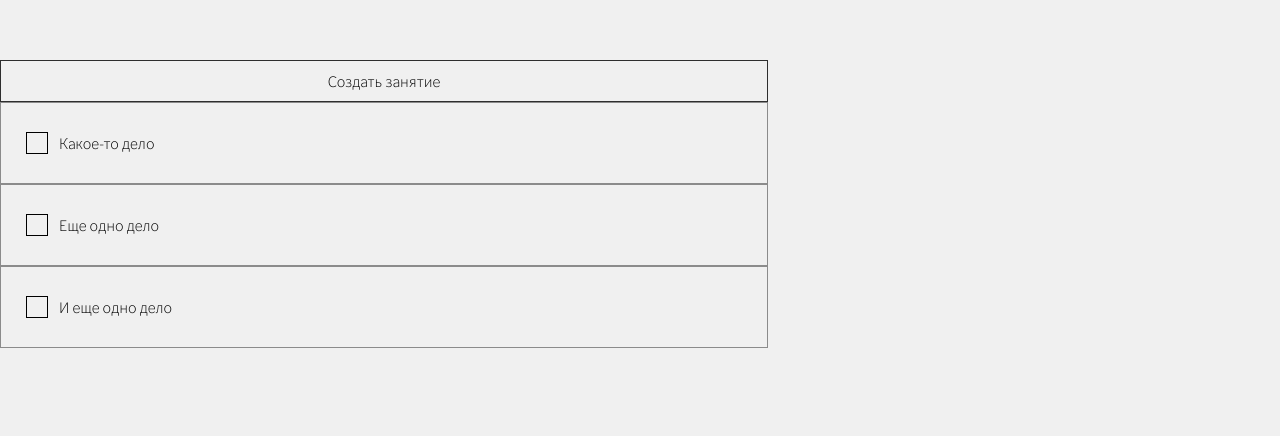
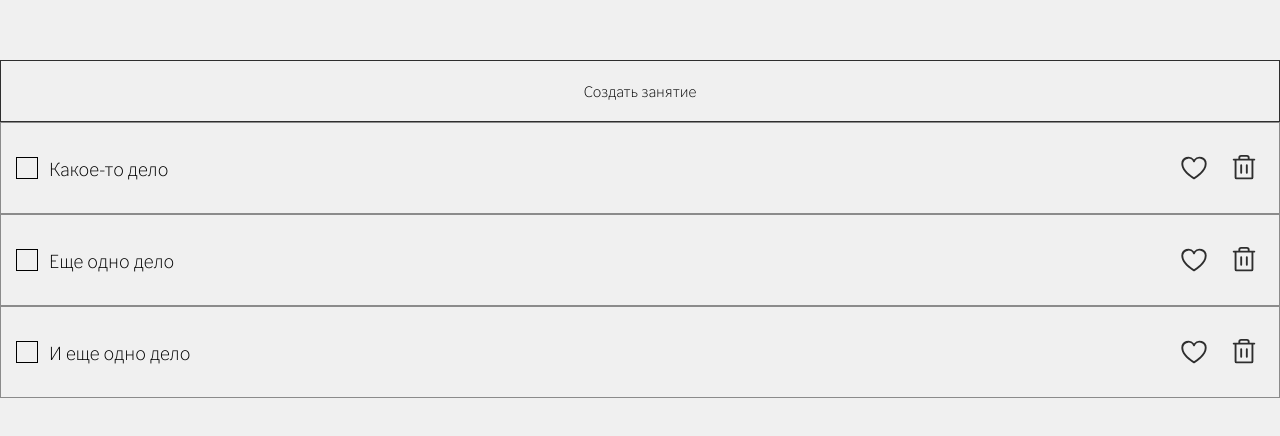
Before and after one commit to MelancholicCode/Stay-Focused, a React (Create React App) app: page / in a window 1280 px wide. Shown: the top 436 px of the page. Built offline with nearby package versions, Linux system fonts and the light colour scheme.

Commit message:
Сделано удаление и добавление в избранное

```diff
--- a/src/components/Modal/Modal.scss
+++ b/src/components/Modal/Modal.scss
@@ -1,4 +1,5 @@
 .modal {
+  z-index: 99;
   opacity: 0;
   visibility: hidden;
   position: fixed;
--- a/src/components/TaskItem/TaskItem.jsx
+++ b/src/components/TaskItem/TaskItem.jsx
@@ -1,8 +1,9 @@
 import { useEffect, useRef, useState } from "react";
 
-const TaskItem = ({task, onDoneTask, editTask}) => {
+const TaskItem = ({task, onDoneTask, editTask, onFavoriteTask, onDeleteTask}) => {
+  const [inputValue, setInputValue] = useState(task.text);
   const [isInputActive, setInputActive] = useState(false);
-  const [inputValue, setInputValue] = useState(task.text);
+
   const input = useRef();
 
   useEffect(() => {
@@ -10,10 +11,6 @@ const TaskItem = ({task, onDoneTask, editTask}) => {
       input.current.focus();
     }
   }, [isInputActive]);
-
-  const onActiveInput = () => {
-    setInputActive(true)
-  }
 
   const onEditTask = () => {
     if (inputValue.length) {
@@ -26,30 +23,37 @@ const TaskItem = ({task, onDoneTask, editTask}) => {
 
   return (
     <li className="tasks__item">
-      <div className="tasks__item-text">
-        {isInputActive
-          ? <input
+      <div className={`tasks__item-text ${isInputActive ? 'tasks__item-text_active' : null}`}>
+        <input
           ref={input}
           value={inputValue}
           onChange={e => setInputValue(e.target.value)}
           onBlur={onEditTask}
           className="tasks__item-input"
           type="text"/>
-          : <>
         <input
           className="tasks__item-checkbox"
           onChange={() => onDoneTask(task.id)}
           checked={task.isDone}
           type="checkbox" name="task-checkbox" id={task.id} />
         <p
-                onClick={onActiveInput}
+          onClick={() => setInputActive(true)}
           className="tasks__item-value">
           {task.text}
         </p>
-            </>}
       </div>
       <div className="tasks__item-buttons">
-
+        <svg
+          onClick={() => onFavoriteTask(task.id)}
+          className={`tasks__item-favorite-btn ${task.isFavorite ? 'tasks__item-favorite-btn_active' : null}`} xmlns="http://www.w3.org/2000/svg" preserveAspectRatio="xMidYMid meet" viewBox="0 0 256 256">
+          <path d="M128 224a7.8 7.8 0 0 1-3.9-1C119.8 220.6 20 163.9 20 92a60 60 0 0 1 108-36a60 60 0 0 1 108 36c0 30.6-17.7 62-52.6 93.4a314.3 314.3 0 0 1-51.5 37.6a7.8 7.8 0 0 1-3.9 1Zm-3.9-15ZM80 48a44 44 0 0 0-44 44c0 55.2 74 103.7 92 114.7c18-11 92-59.5 92-114.7a44 44 0 0 0-84.6-17a8 8 0 0 1-14.8 0A43.8 43.8 0 0 0 80 48Z"/>
+        </svg>
+        <svg
+          onClick={() => onDeleteTask(task.id)}
+          className="tasks__item-delete-btn"
+          xmlns="http://www.w3.org/2000/svg" preserveAspectRatio="xMidYMid meet" viewBox="0 0 256 256">
+          <path d="M216 48h-40v-8a24.1 24.1 0 0 0-24-24h-48a24.1 24.1 0 0 0-24 24v8H40a8 8 0 0 0 0 16h8v144a16 16 0 0 0 16 16h128a16 16 0 0 0 16-16V64h8a8 8 0 0 0 0-16ZM96 40a8 8 0 0 1 8-8h48a8 8 0 0 1 8 8v8H96Zm96 168H64V64h128Zm-80-104v64a8 8 0 0 1-16 0v-64a8 8 0 0 1 16 0Zm48 0v64a8 8 0 0 1-16 0v-64a8 8 0 0 1 16 0Z"/>
+        </svg>
       </div>
     </li>
   );
--- a/src/components/TasksContent/TasksContent.jsx
+++ b/src/components/TasksContent/TasksContent.jsx
@@ -58,6 +58,22 @@ const TasksContent = () => {
     })
   }
 
+  const onFavoriteTask = (id) => {
+    setTasks(prev => {
+      return prev.map(task => {
+        if (task.id === id) {
+          task.isFavorite = !task.isFavorite;
+          return task;
+        }
+        return task;
+      })
+    })
+  }
+
+  const onDeleteTask = (id) => {
+    setTasks(prev => prev.filter(task => task.id !== id));
+  }
+
   return (
     <div className="tasks">
       <Modal
@@ -72,7 +88,9 @@ const TasksContent = () => {
       <TasksList
         tasks={tasks}
         onDoneTask={onDoneTask}
-        editTask={editTask}/>
+        editTask={editTask}
+        onFavoriteTask={onFavoriteTask}
+        onDeleteTask={onDeleteTask}/>
     </div>
   );
 };
--- a/src/components/TasksList/TasksList.jsx
+++ b/src/components/TasksList/TasksList.jsx
@@ -1,7 +1,7 @@
 import React from 'react';
 import TaskItem from '../TaskItem/TaskItem';
 
-const TasksList = ({tasks, onDoneTask, editTask}) => {
+const TasksList = ({tasks, onDoneTask, editTask, onFavoriteTask, onDeleteTask}) => {
   return (
     <ul className="tasks__list">
       {tasks.length
@@ -10,7 +10,9 @@ const TasksList = ({tasks, onDoneTask, editTask}) => {
               key={task.id}
               task={task}
               onDoneTask={onDoneTask}
-              editTask={editTask}/>
+              editTask={editTask}
+              onFavoriteTask={onFavoriteTask}
+              onDeleteTask={onDeleteTask}/>
           ))
         : <p>Список дел пуст</p>
       }
--- a/src/index.scss
+++ b/src/index.scss
@@ -46,6 +46,11 @@ button {
   font-weight: 300;
 }
 
+[class*="__container"] {
+  margin: 0 auto;
+  max-width: 1280px;
+}
+
 .App {
   width: 100%;
   height: 100vh;
--- a/src/pages/TodoPage.jsx
+++ b/src/pages/TodoPage.jsx
@@ -4,7 +4,9 @@ const TodoPage = () => {
 
   return (
     <div className="TodoPage">
-      <TasksContent/>
+      <div className="TodoPage__container">
+        <TasksContent/>
+      </div>
     </div>
   );
 };
--- a/src/scss/pages/Todo/tasks.scss
+++ b/src/scss/pages/Todo/tasks.scss
@@ -1,5 +1,4 @@
 .tasks {
-  width: 60%;
   &__form {
     position: relative;
     display: flex;
@@ -45,17 +44,34 @@
 
   }
   &__item {
+    display: flex;
+    justify-content: space-between;
+    gap: 20px;
     border: 1px solid var(--grey);
-    padding: 30px;
+    padding: 30px 20px;
   }
   &__item-text {
     display: flex;
     align-items: center;
+    width: 100%;
+    max-width: 85%;
     gap: 15px;
+    &_active {
+      .tasks__item-checkbox {
+        display: none;
+      }
+      .tasks__item-value {
+        display: none;
+      }
+      .tasks__item-input {
+        display: block;
+      }
+    }
   }
   &__item-checkbox {
     cursor: pointer;
     position: relative;
+    padding-left: 35%;
     &::before {
       position: absolute;
       top: -35%;
@@ -74,20 +90,54 @@
   }
   &__item-value {
     cursor: pointer;
+    word-wrap: break-word;
+    width: 100%;
     transition: color .3s;
+    font-size: 20px;
     &:hover {
       color: var(--accent-color);
     }
   }
   &__item-input {
+    display: none;
     background-color: transparent;
     border: none;
     outline: none;
+    font-size: 20px;
+    width: 100%;
+  }
+  &__item-buttons {
+    position: relative;
+    display: flex;
+    gap: 20px;
+  }
+  &__item-favorite-btn {
+    cursor: pointer;
+    display: block;
+    width: 30px;
+    height: 30px;
+    fill: var(--dark);
+    &_active {
+      fill: var(--red-color);
+    }
+    &:hover {
+      fill: var(--light-blue);
+    }
+  }
+  &__item-delete-btn {
+    cursor: pointer;
+    display: block;
+    width: 30px;
+    height: 30px;
+    fill: var(--dark);
+    &:hover {
+      fill: var(--light-blue);
+    }
   }
   &__create-btn {
     cursor: pointer;
     border: 1px solid var(--dark);
-    padding: 10px;
+    padding: 20px;
     text-align: center;
     &:hover {
       border: 1px solid transparent;
--- a/src/scss/vars.scss
+++ b/src/scss/vars.scss
@@ -6,4 +6,5 @@
   --dark: #2E2E2E;
   --grey: #8B8B8B;
   --input-color: #6a6a6a;
+  --red-color: #FF2424;
 }
```
Also changed, not shown: src/components/Header/Header.jsx (added, +28 -0 lines), src/img/icons/heart.svg (added). Lines whose indentation alone changed are shown as unchanged.
